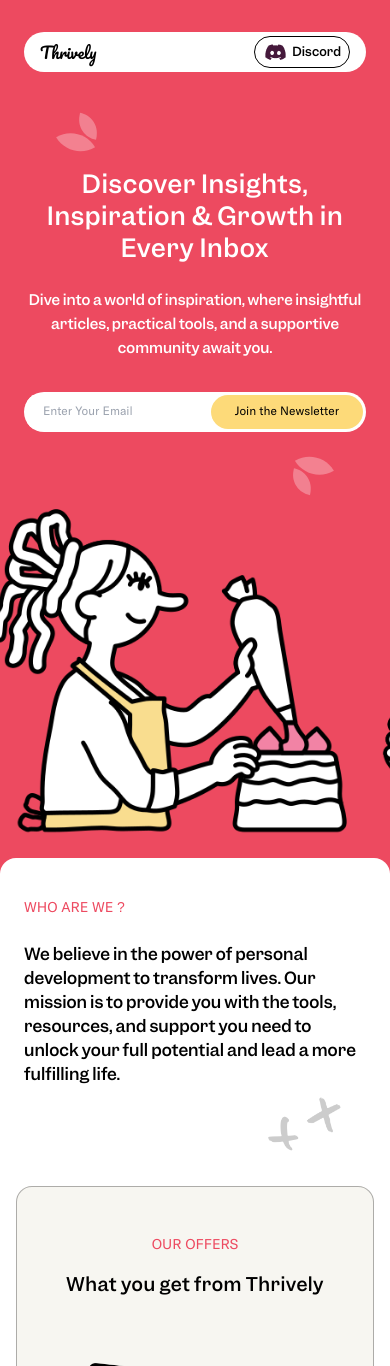
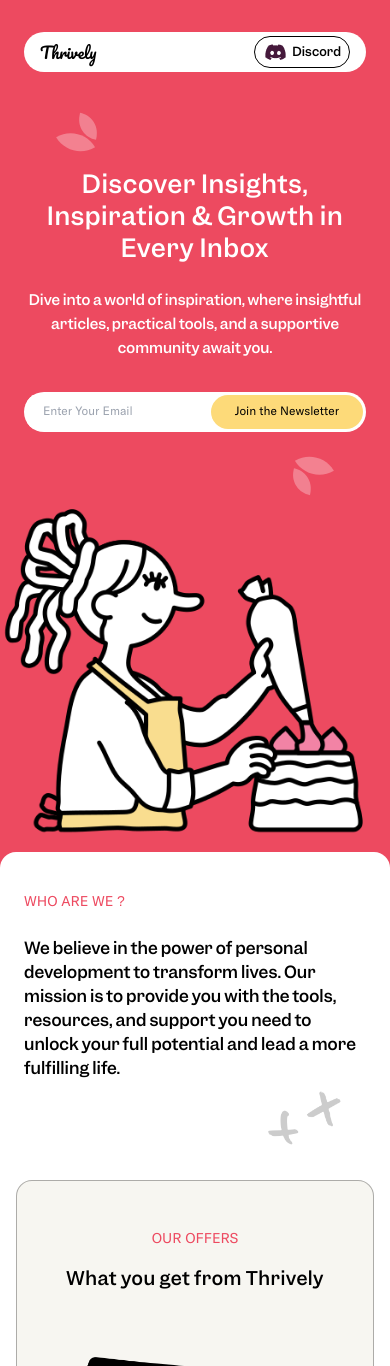
Before and after one commit to King-OJ/thrively, a Next.js app: page / in a window 390 px wide. Shown: the top 1366 px of the page. Built offline with nearby package versions, Linux system fonts and the light colour scheme.

Commit message:
mobile responsiveness

```diff
--- a/components/Hero.tsx
+++ b/components/Hero.tsx
@@ -87,7 +87,7 @@ export default function Hero() {
             <Image
               src="/assets/femalebakerdecoratingcake.png"
               alt="female baker decorating"
-              className="w-auto h-auto -scale-x-[1] -ml-8"
+              className="w-auto h-auto -scale-x-[1] -ml-4 md:-ml-8"
               width={0}
               height={0}
               sizes="100vw"
@@ -95,7 +95,7 @@ export default function Hero() {
             <Image
               src="/assets/manwithpetdog.png"
               alt="female baker decorating"
-              className="w-auto h-auto -mr-8 mt-2"
+              className="w-auto h-auto -mr-4 md:-mr-8 mt-2"
               width={0}
               height={0}
               sizes="100vw"
--- a/components/WhoAreWe.tsx
+++ b/components/WhoAreWe.tsx
@@ -2,7 +2,7 @@ import Image from "next/image";
 
 export default function WhoAreWe() {
   return (
-    <section className="-mt-[20px] md:-mt-[50px] bg-white relative rounded-tr-2xl rounded rounded-tl-2xl overflow-hidden">
+    <section className="-mt-[26px] md:-mt-[50px] bg-white relative rounded-tr-2xl rounded rounded-tl-2xl overflow-hidden">
       <div className="max-w-xl mx-6 md:mx-auto pt-10 pb-20 md:py-20">
         <h4 className="subtitle">who are we ?</h4>
         <p className="mt-6 text-base md:text-lg ">
```
